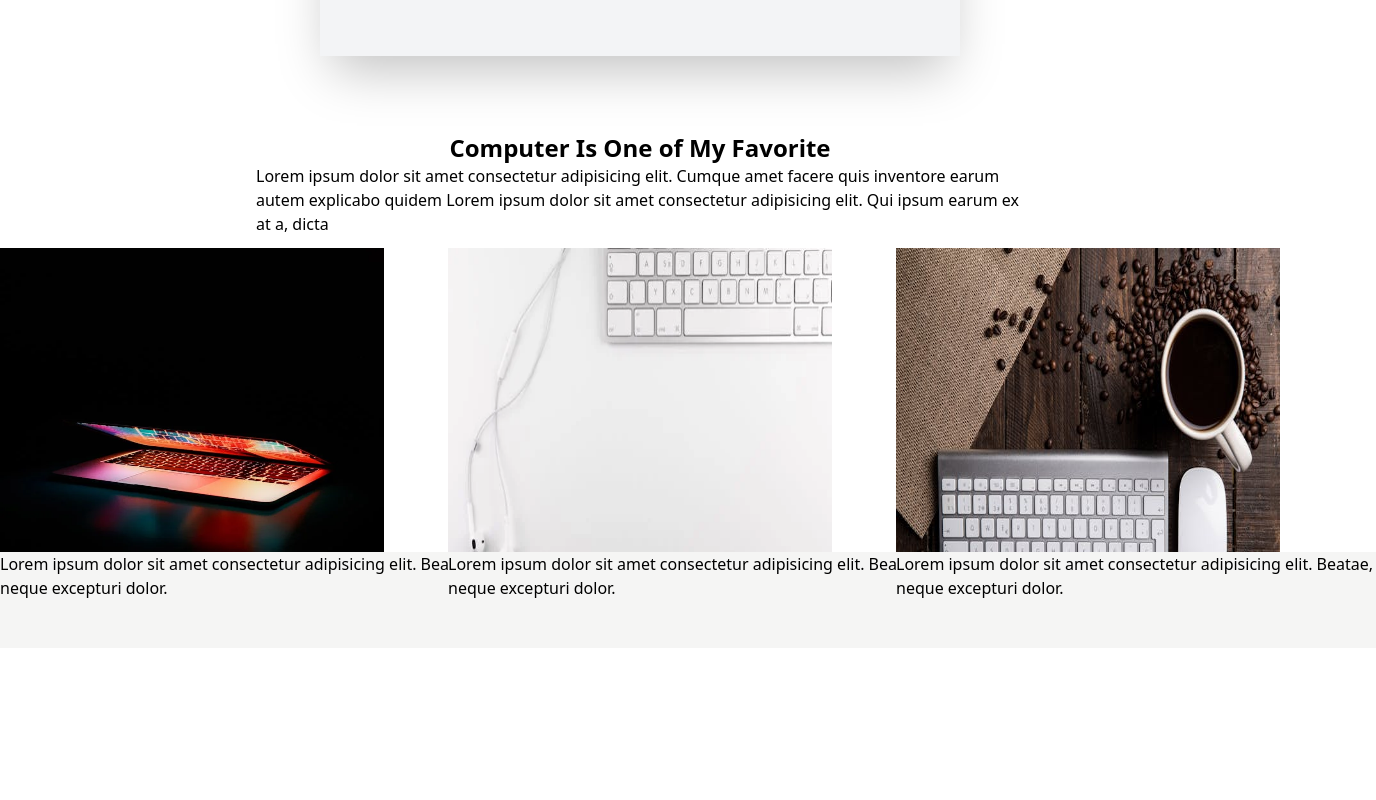
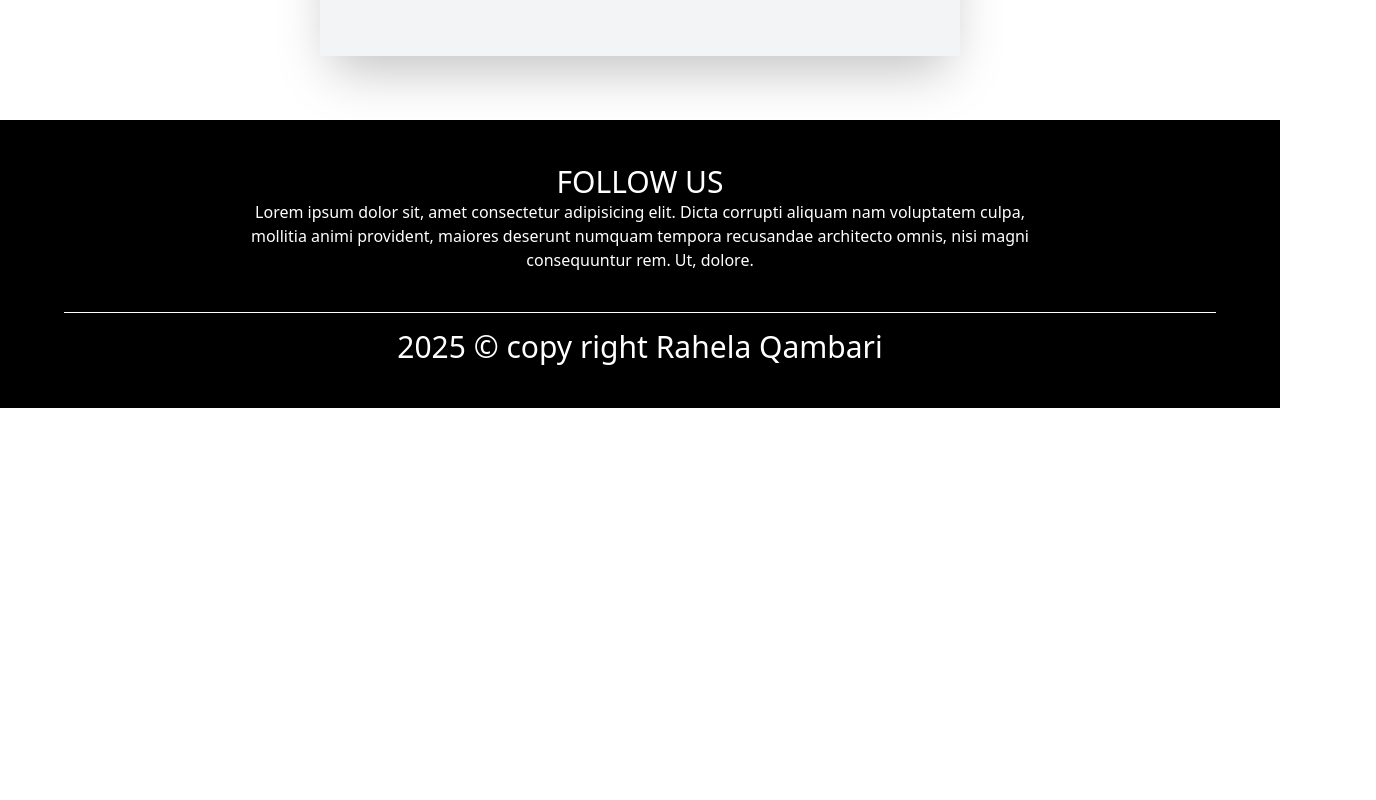
Before and after one commit to rahelaqambari/Project, a React (Vite) app: page / in a window 1280 px wide. Shown: the part 680-1480 px from the top of the page, 1376 px wide, since content can reach past the window. After the commit the page ends 1088 px from the top, so only its background shows below. Built offline with nearby package versions, Linux system fonts and the light colour scheme.

Commit message:
footer is added

```diff
--- a/src/App.jsx
+++ b/src/App.jsx
@@ -1,21 +1,24 @@
-import About from "./About"
-import Cantact from "./Cantact"
-import Cart from "./Cart"
-import Clock from "./Clock"
-import Form from "./Form"
-import Homework from "./Homework"
+// import About from "./About"
+// import Cantact from "./Cantact"
+// import Cart from "./Cart"
+// import Clock from "./Clock"
+// import Form from "./Form"
+// import Homework from "./Homework"
 import Imggallary from "./Imggallary"
-import Login from "./Login"
-import Memo from "./Memo"
-import Portfolio from "./Portfolio"
-import Stadio from "./Stadio"
-import Transition from "./Transition"
+// import Login from "./Login"
+// import Memo from "./Memo"
+// import Portfolio from "./Portfolio"
+// import Stadio from "./Stadio"
+// import Transition from "./Transition"
+
+import Footer from "./Footer"
 
 function App() {
   return (
     <div>
       <Imggallary />
-    <About />
+       <Footer />
+    {/* <About />
     <Cantact />
     <Form />
     <Login />
@@ -25,7 +28,7 @@ function App() {
     <Homework />
     <Clock />
     <Memo />
-    <Transition />
+    <Transition /> */}
     </div>
   )
 }
--- /dev/null
+++ b/src/Footer.jsx
@@ -0,0 +1,15 @@
+import React from 'react'
+
+function Footer() {
+  return (
+    <div className='h-72 w-full bg-black text-white flex flex-col items-center justify-center'>
+        <h1 className='text-3xl uppercase text-white '>Follow us </h1>
+        <p className='w-[100vh] text-center pb-10'>Lorem ipsum dolor sit, amet consectetur adipisicing elit. Dicta corrupti aliquam nam voluptatem culpa, mollitia animi provident, maiores deserunt numquam tempora recusandae architecto omnis, nisi magni consequuntur rem. Ut, dolore.</p>
+      <div className='border-t border-t-white w-[90%] h-fit flex items-center justify-center'>
+        <h1 className='text-3xl pt-4'>2025 &copy; copy right Rahela Qambari</h1>
+      </div>
+    </div>
+  )
+}
+
+export default Footer
--- a/src/Homework.jsx
+++ b/src/Homework.jsx
@@ -14,6 +14,7 @@ export default function Homework(){
                     <h1 className="text-white text-2xl ">تا اینجا ذخیره شد متن میتونید بعدا مطالعه کنید</h1>
                 </div>
             </div>
+            <p>Lorem ipsum dolor sit amet consectetur adipisicing elit. Tempore earum ipsa ullam? At modi quam expedita? Rem magni voluptate voluptatum, fugiat incidunt aliquid cum laboriosam aperiam sint voluptas dolorum molestiae.</p>
         </div>
     )
 }
```
